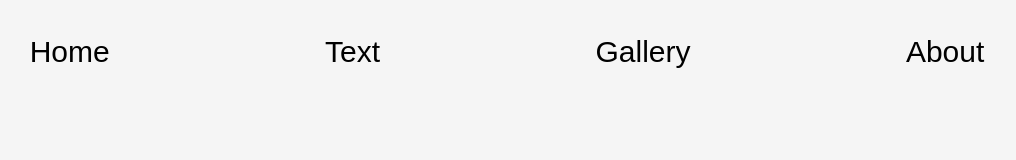
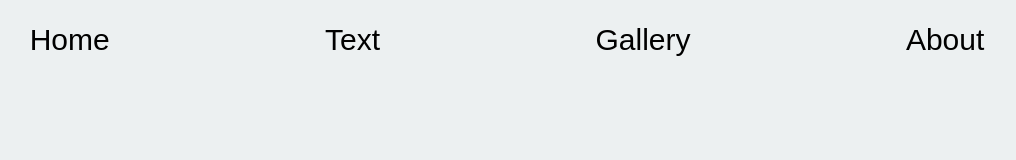
Before and after one commit to solarstation/solarstation.github.io, a plain HTML site: page index.htm in a window 1280 px wide. Shown: the whole page, without its empty margins (133-1149 px from the left). Drawn offline with Linux system fonts and the light colour scheme; a web font is replaced by a local one.

Commit message:
Add files via upload

```diff
--- a/css/reset.css
+++ b/css/reset.css
@@ -3,3 +3,7 @@
 	margin: 0;
 	font-family: 'Bubbler One', sans-serif;
 }
+
+a {
+	text-decoration: none;
+}
--- a/css/styles.css
+++ b/css/styles.css
@@ -1,29 +1,19 @@
 body {
-	background-color: #F5F5F5;
+	background-color: #ecf0f1;
 }
 
 .wrap-site {
-	margin-left: auto;
-	margin-right: auto;
-	width: 1366px;
-}
-
-.site-header ul li {
-	list-style: none;
+  	margin-right: auto;
+  	margin-left: auto;
 }
 
 .site-header {
 	display: flex;
 	justify-content: space-around;
+	padding-top: 2%;
 }
 
 .site-header a {
-	text-decoration: none;
 	color: black;
 	font-size: 30px;
-	padding-top: 35px;
 }
-
-.site-header a:hover {
-		color: grey;
-}
```
Also changed, not shown: css/adaptive.css (+9 -5 lines).
